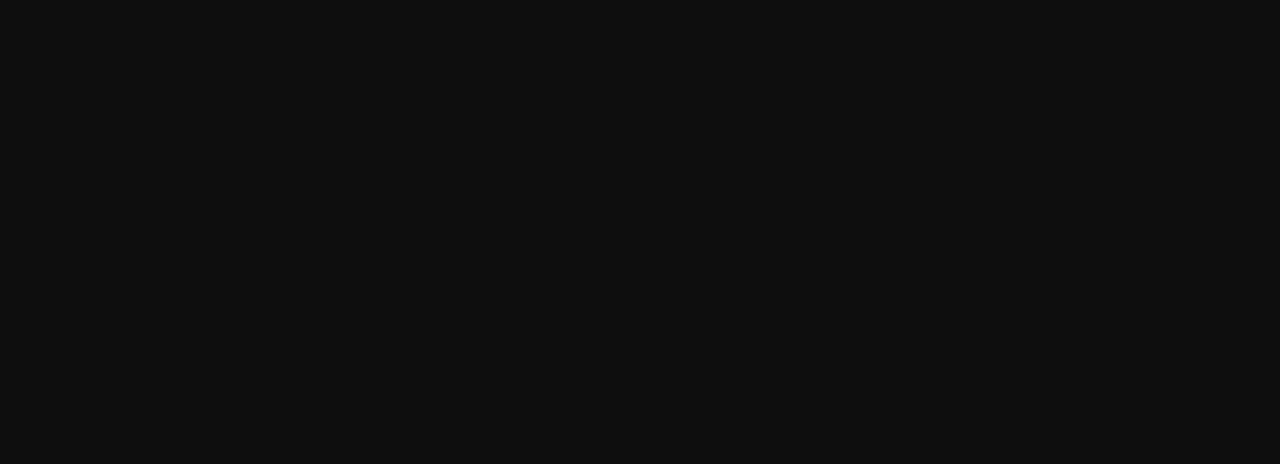
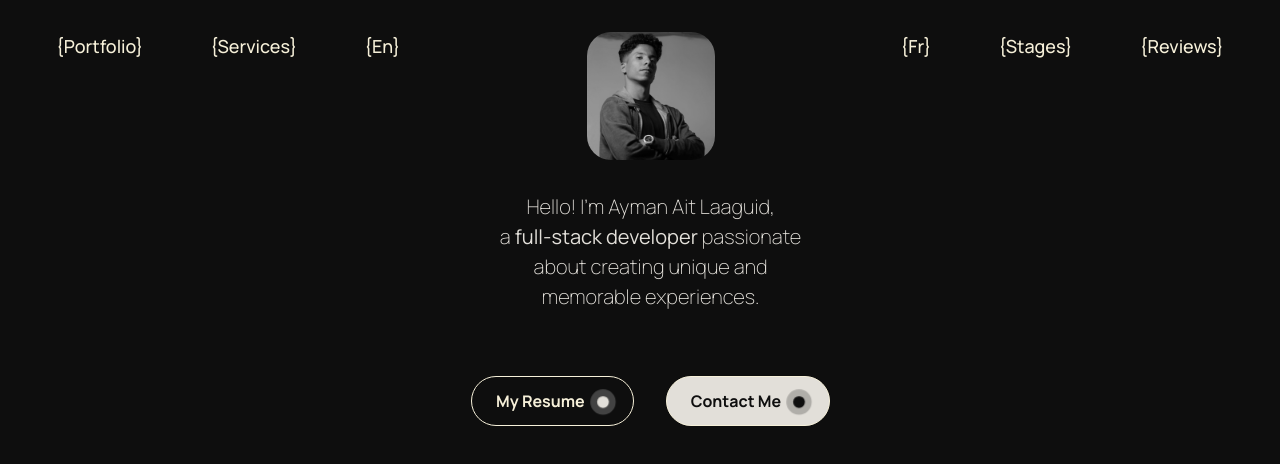
Before and after one commit to AymanStarlight/portfolio_v2, a React (Vite) app: page / in a window 1280 px wide. Shown: the top 464 px of the page. Built offline with nearby package versions, Linux system fonts and the light colour scheme.

Commit message:
Hero-Nav/CTA

```diff
--- a/index.html
+++ b/index.html
@@ -6,7 +6,7 @@
     <meta name="viewport" content="width=device-width, initial-scale=1.0" />
     <title>Vite + React</title>
   </head>
-  <body class="bg-primary-dark">
+  <body class="bg-primary-dark font-manrope">
     <div id="root"></div>
     <script type="module" src="/src/main.jsx"></script>
   </body>
--- a/package.json
+++ b/package.json
@@ -10,6 +10,7 @@
     "preview": "vite preview"
   },
   "dependencies": {
+    "framer-motion": "^10.16.4",
     "react": "^18.2.0",
     "react-dom": "^18.2.0"
   },
@@ -23,6 +24,7 @@
     "eslint-plugin-react-hooks": "^4.6.0",
     "eslint-plugin-react-refresh": "^0.4.3",
     "postcss": "^8.4.31",
+    "sass": "^1.68.0",
     "tailwindcss": "^3.3.3",
     "vite": "^4.4.5"
   }
--- a/src/components/Hero.jsx
+++ b/src/components/Hero.jsx
@@ -1,7 +1,51 @@
+import ProfilePic from "../assets/main.jpg";
+import "../styles/Hero.scss";
+
 function Hero() {
 	return (
-		<div>
-
+		<div className="px-14 pt-8 min-h-screen">
+			<section className="nav flex justify-between">
+				<a className="text-secondary-light font-medium text-lg">
+					{"{Portfolio}"}
+				</a>
+				<a className="text-secondary-light font-medium text-lg">
+					{"{Services}"}
+				</a>
+				<div className="flex">
+					<a className="text-secondary-light font-medium text-lg">{"{En}"}</a>
+					<div className="w-[500px] flex flex-col items-center">
+						<img
+							src={ProfilePic}
+							className="w-32 grayscale rounded-3xl"
+							alt="Profile Picture"
+						/>
+						<p className="text-primary-light font-extralight text-center text-[20px] w-80 mt-8">
+							Hello! I’m Ayman Ait Laaguid, <br />a{" "}
+							<span className="font-normal">full-stack developer</span>{" "}
+							passionate about creating unique and memorable experiences.
+						</p>
+						<div className="flex gap-8 mt-16">
+							<div className="flex gap-3 justify-center items-center text-base font-bold text-secondary-light border border-secondary-light rounded-full px-6 py-3">
+								<a href="#">My Resume</a>
+								<div className="circle-white pulse-white"></div>
+							</div>
+							<div className="flex gap-3 justify-center items-center text-base font-bold text-primary-dark border border-secondary-light bg-primary-light rounded-full px-6 py-3">
+								<a href="#">Contact Me</a>
+								<div className="circle-black pulse-black"></div>
+							</div>
+						</div>
+					</div>
+					<a className="text-secondary-light font-manrope font-medium text-lg">
+						{"{Fr}"}
+					</a>
+				</div>
+				<a className="text-secondary-light font-manrope font-medium text-lg">
+					{"{Stages}"}
+				</a>
+				<a className="text-secondary-light font-manrope font-medium text-lg">
+					{"{Reviews}"}
+				</a>
+			</section>
 		</div>
 	);
 }
--- /dev/null
+++ b/src/styles/Hero.scss
@@ -0,0 +1,59 @@
+.circle-black {
+	background: #0e0e0e;
+	width: 12px;
+	height: 12px;
+	border-radius: 50%;
+	box-shadow: 0px 0px 0px 0px rgba(0, 0, 0, 1);
+	transform: scale(1);
+	margin-top: 1px;
+}
+.circle-white {
+	background: #e2dfd9;
+	width: 12px;
+	height: 12px;
+	border-radius: 50%;
+	box-shadow: 0px 0px 0px 0px rgba(255, 255, 255, 1);
+	transform: scale(1);
+	margin-top: 1px;
+}
+
+.pulse-black {
+	animation: pulse-black 2.4s infinite;
+}
+.pulse-white {
+	animation: pulse-white 2.4s infinite;
+}
+
+@keyframes pulse-black {
+	0% {
+		transform: scale(0.95);
+		box-shadow: 0 0 0 0 rgba(0, 0, 0, 0.7);
+	}
+
+	70% {
+		transform: scale(1);
+		box-shadow: 0 0 0 10px rgba(0, 0, 0, 0);
+	}
+
+	100% {
+		transform: scale(0.95);
+		box-shadow: 0 0 0 0 rgba(0, 0, 0, 0);
+	}
+}
+
+@keyframes pulse-white {
+	0% {
+		transform: scale(0.95);
+		box-shadow: 0 0 0 0 rgba(255, 255, 255, 0.7);
+	}
+
+	70% {
+		transform: scale(1);
+		box-shadow: 0 0 0 10px rgba(0, 0, 0, 0);
+	}
+
+	100% {
+		transform: scale(0.95);
+		box-shadow: 0 0 0 0 rgba(0, 0, 0, 0);
+	}
+}
```
Also changed, not shown: src/assets/main.jpg (added), 1 other file (tests, documents, lock files or other folders).
